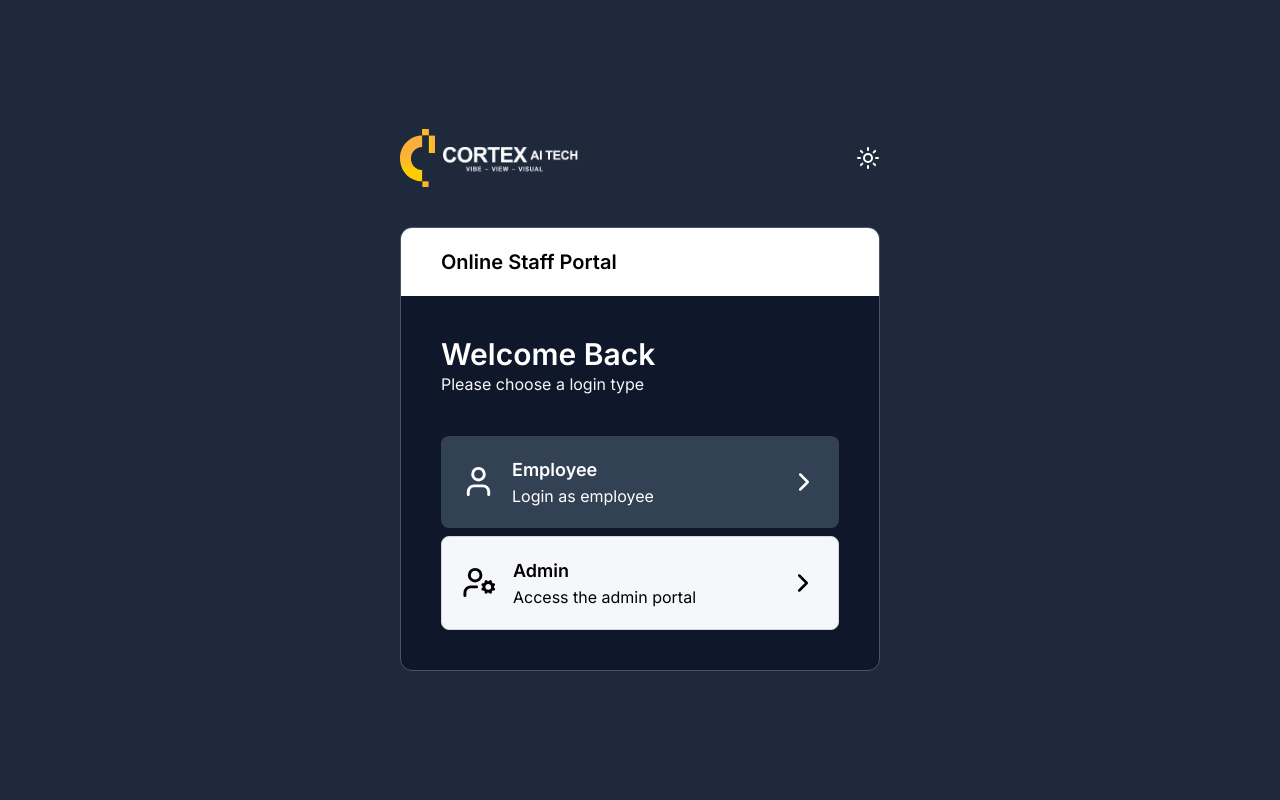
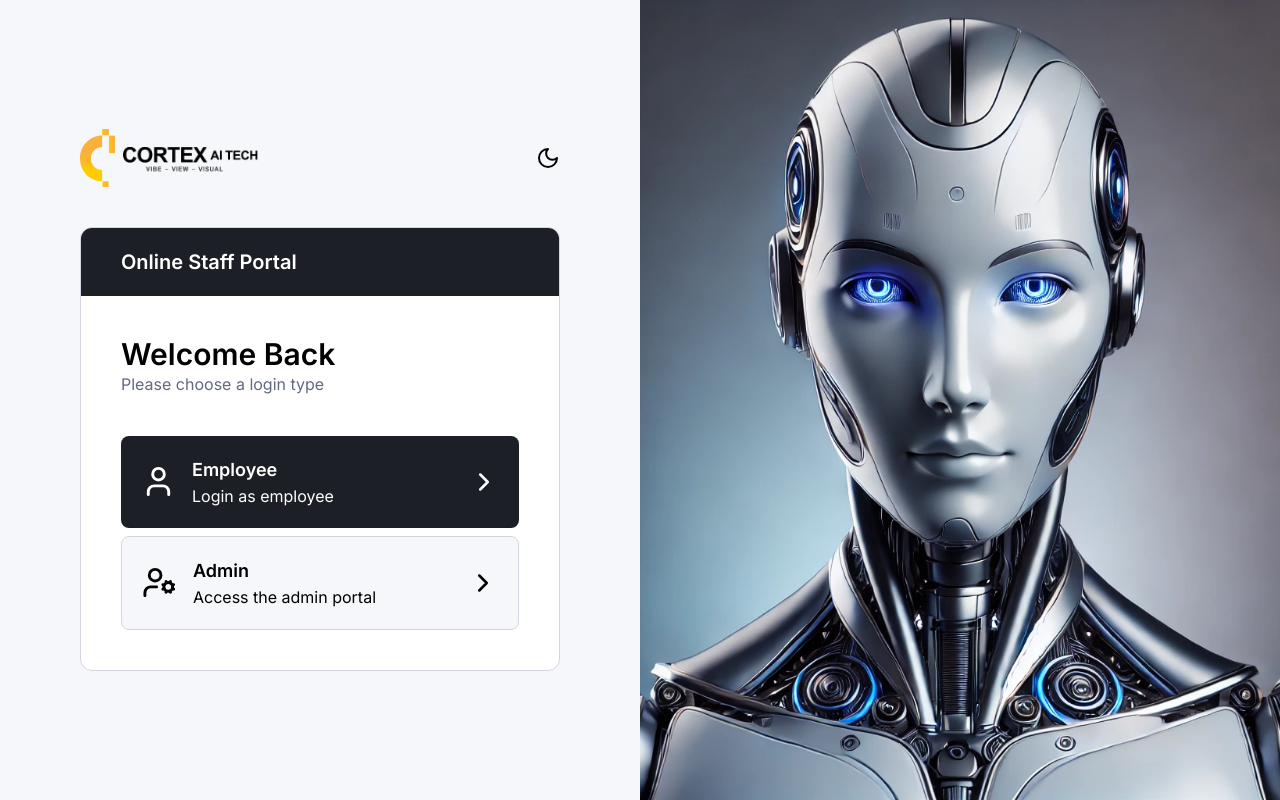
Before and after one commit to msalmankhokhar/cortexaitech-portal, a Next.js app: page /ask-login-type in a window 1280 px wide. Built offline with nearby package versions, Linux system fonts and the light colour scheme.

Commit message:
changed aside auth pic

```diff
--- a/Context/ThemeContext.tsx
+++ b/Context/ThemeContext.tsx
@@ -6,7 +6,7 @@ interface ThemeContextType {
     setTheme: React.Dispatch<React.SetStateAction<'light' | 'dark'>>;
 }
 
-const defaultTheme = 'dark';
+export const defaultTheme = 'light';
 
 export const ThemeContext = createContext<ThemeContextType>({
     theme: defaultTheme,
@@ -19,10 +19,11 @@ export default function ThemeProvider({ children }: {children: React.ReactNode})
 
     useEffect(() => {
         const localStorageTheme = localStorage.getItem('theme');
+        const html = document.documentElement;
         if (localStorageTheme) {
             setTheme(localStorageTheme as 'light' | 'dark');
+            html.setAttribute("data-mode", localStorageTheme);
         } else {
-            const html = document.documentElement;
             html.setAttribute("data-mode", defaultTheme);
         }
     }, []);
--- a/app/(Auth)/layout.tsx
+++ b/app/(Auth)/layout.tsx
@@ -4,11 +4,11 @@ import Image from "next/image";
 
 export default function AuthLayout({ children }: { children: React.ReactNode }) {
     return (
-        <main className="maxContainer flex h-screen overflow-hidden bg-secondary-100 dark:bg-slate-800">
+        <main className="maxContainer flex flex-wrap h-screen overflow-hidden bg-secondary-100 dark:bg-slate-800">
 
 
-            <div className="relative flex flex-col justify-center px-3 sm:px-5 md:px-10 py-7 max-w-[560px] mx-auto w-full">
-                <div className="flex items-center justify-between mb-10">
+            <div className="relative flex flex-col sm:justify-center px-5 md:px-10 py-7 max-w-[560px] mx-auto w-full">
+                <div className="px-5 sm:px-0 flex items-center justify-between mb-10">
                     <Logo />
                     <ThemeButton />
                 </div>
@@ -16,7 +16,7 @@ export default function AuthLayout({ children }: { children: React.ReactNode })
                     <div className="bg-secondary-1000 dark:bg-white px-10 py-5">
                         <h1 className="text-white dark:text-black font-semibold text-xl">Online Staff Portal</h1>
                     </div>
-                    <div className="px-10 pb-10 pt-10">
+                    <div className="px-5 sm:px-10 pb-10 pt-10">
                         {children}
                     </div>
                 </div>
@@ -24,16 +24,16 @@ export default function AuthLayout({ children }: { children: React.ReactNode })
 
             {/* AUTH PAGES SIDE IMAGE: UN-COMMENT TO USE */}
 
-            {/* <div className="relative h-full max-w-[864px] min-w-[650px]">
+            <div className="relative h-full w-[50%] hidden min-[1120px]:block">
                 <Image
                     alt='robot'
-                    src={'/img/auth/robot.jpg'}
+                    src={'/img/auth/robo3.webp'}
                     fill
                     objectFit="cover"
                     objectPosition="top"
                     className="aspect-[1117/864]"
                 />
-            </div> */}
+            </div>
 
         </main>
     );
--- a/app/globals.css
+++ b/app/globals.css
@@ -4,7 +4,7 @@
 
 @layer utilities {
     .maxContainer {
-        @apply min-[1440px]:max-w-[1204px] mx-auto
+        @apply min-[1440px]:max-w-[1400px] mx-auto
     }
 
     .paddingContainer {
--- a/components/ThemeButton.tsx
+++ b/components/ThemeButton.tsx
@@ -13,9 +13,11 @@ export default function ThemeButton({ absolute = false, position= 'top-10 right-
         if (currentTheme === "dark") {
             html.setAttribute("data-mode", "light")
             setTheme("light")
+            localStorage.setItem('theme', 'light');
         }else{
-            html.setAttribute("data-mode", "dark")
-            setTheme("dark")
+            html.setAttribute("data-mode", "dark");
+            setTheme("dark");
+            localStorage.setItem('theme', 'dark');
         }
     }
 
```
Also changed, not shown: public/img/auth/aside2.png (added), public/img/auth/robo3.webp (added).
